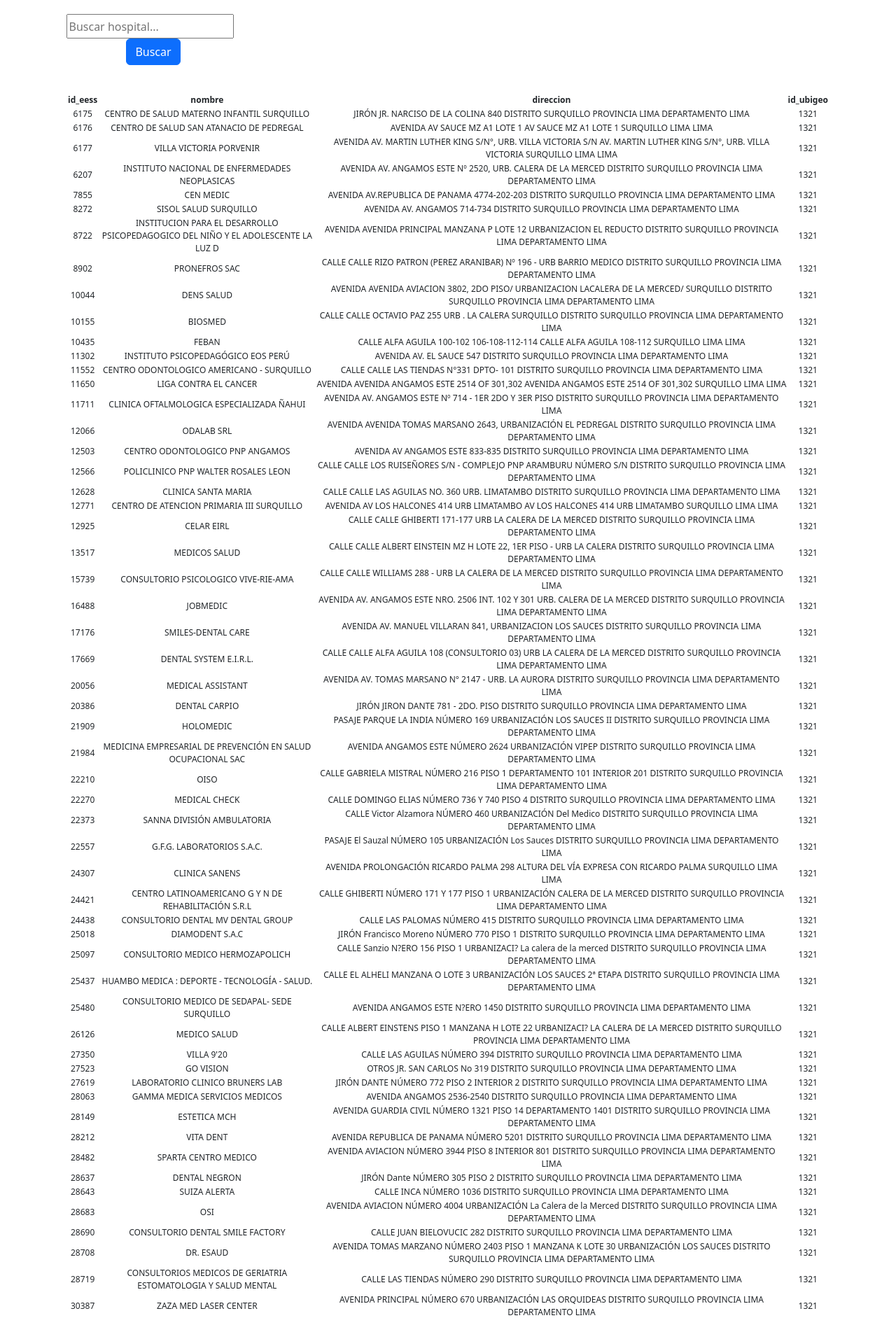
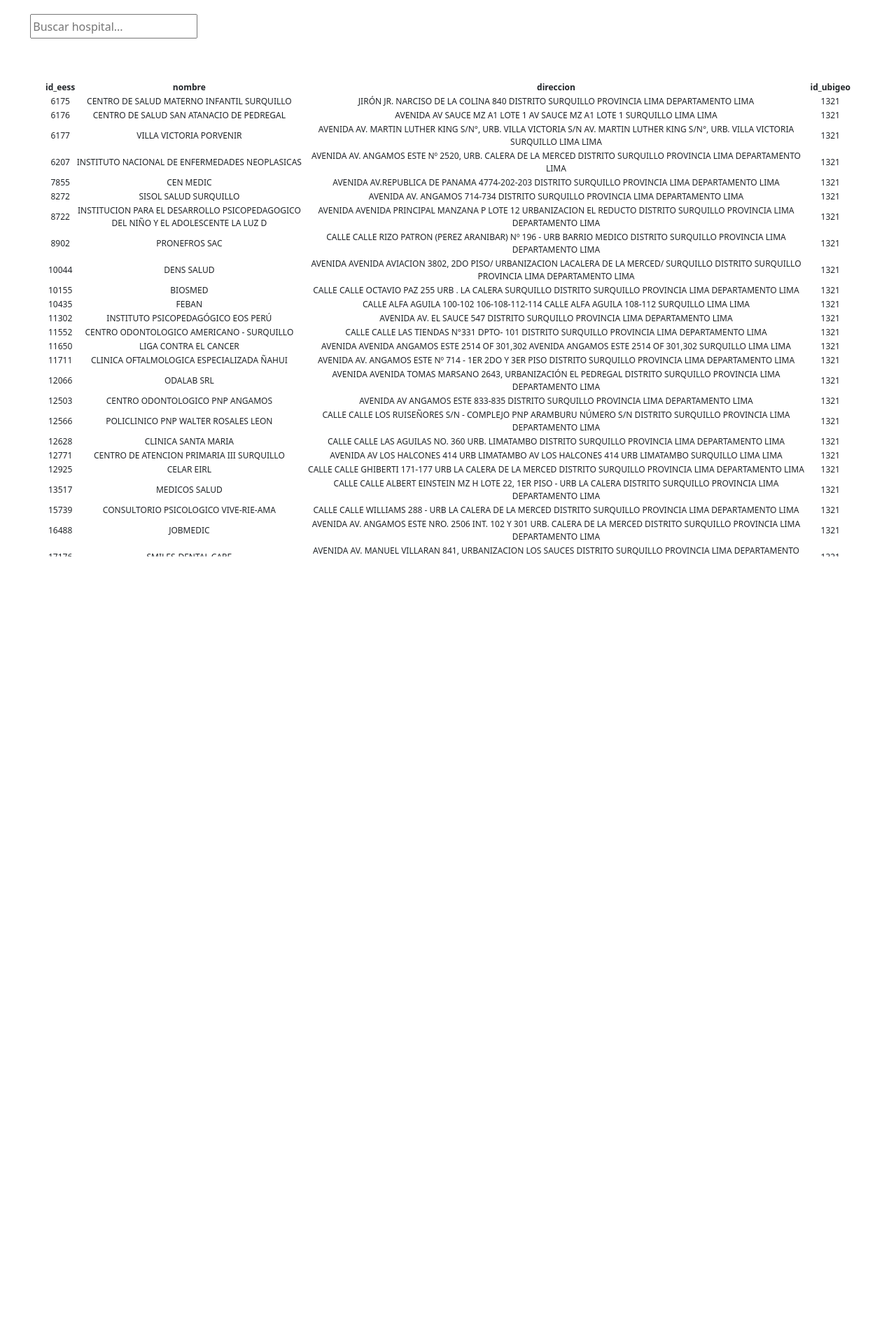
Before and after one commit to Anizito/Flask-Rutas-Hospitales, a Flask app: page /hospitales in a window 1280 px wide. Shown: the part 68-1951 px from the top of the page at 70% size. After the commit the page ends 863 px from the top, so only its background shows below. Run offline with Flask 3, Linux system fonts and the light colour scheme; some libraries are stand-ins or nearby versions.

Commit message:
fix: change table

```diff
--- a/src/static/css/home.css
+++ b/src/static/css/home.css
@@ -12,7 +12,7 @@
 }
 
 .form-group{
-  width: 30%;
+  width: 5%;
 }
 
 .btn-custom {
--- a/src/static/css/hospitals.css
+++ b/src/static/css/hospitals.css
@@ -11,21 +11,43 @@
   color: #cccccc;
 }
 
+.buscar {
+  width: 300px;
+  margin: 20px 0 20px 1%;
+  position: relative;
+  left: 0;
+  display: inline-block;
+}
+
 .contenedor {
   display: flex;
   flex-direction: column;
   align-items: flex-start;
 }
 
-.buscar {
-  width: 300px;
-  margin: 20px 0 20px 5%;
+.tabla-hospitales {
+  width: 100%;
+  max-width: 100%;
+  margin: 20px auto;
+  font-size: 12px;
+  overflow-y: auto;
+  max-height: 680px;
+  display: block;
+  table-layout: fixed;
 }
 
-.tabla-hospitales {
-  width: 85%;
+.tabla-hospitales table {
+  width: 100%;
+  border-collapse: collapse;
+}
+
+.tabla-hospitales tbody {
+  min-height: 100px;
+}
+
+.tabla-hospitales-contenedor {
+  width: 90%;
   margin: 20px auto;
-  font-size: 12px;
 }
 
 .btn-custom {
@@ -35,3 +57,11 @@
 .search-bar{
   height: 35px;
 }
+
+.no-resultados {
+  font-size: 18px;
+  font-weight: bold;
+  color: #666;
+  text-align: center;
+  margin-top: 20px;
+}
--- a/src/templates/hospitals.html
+++ b/src/templates/hospitals.html
@@ -22,9 +22,8 @@
 <div class="contenedor">
   <div class="buscar">
     <input class="search-bar" type="search" placeholder="Buscar hospital...">
-    <button id="lupa" class="btn btn-custom btn-primary">Buscar</button>
   </div>
-
+  <div class="tabla-hospitales-contenedor">
     <div class="tabla-hospitales">
       <table>
         {% set columnas = ['id_eess', 'nombre', 'direccion', 'id_ubigeo'] %}
@@ -47,20 +46,27 @@
           {% endfor %}
         </tbody>
       </table>
+      <div class="no-resultados" style="display: none;">No se encontraron resultados.</div>
+    </div>
   </div>
 </div>
 
 <script>
   const inputBuscar = document.querySelector('input[type="search"]');
+const botonBuscar = document.querySelector('#lupa');
 const tabla = document.querySelector('.tabla-hospitales table');
 
-inputBuscar.addEventListener('input', function() {
-  const textoBuscar = this.value.toLowerCase();
-  const filas = tabla.getElementsByTagName('tr');
+inputBuscar.addEventListener('input', buscar);
+botonBuscar.addEventListener('click', buscar);
+
+function buscar() {
+  const textoBuscar = inputBuscar.value.toLowerCase();
+  const filas = tabla.tBodies[0].rows;
+  let encontrado = false;
 
   for (let i = 0; i < filas.length; i++) {
     const fila = filas[i];
-    const celdas = fila.getElementsByTagName('td');
+    const celdas = fila.cells;
     let coincide = false;
 
     for (let j = 0; j < celdas.length; j++) {
@@ -73,11 +79,19 @@ inputBuscar.addEventListener('input', function() {
 
     if (coincide) {
       fila.style.display = '';
+      encontrado = true;
     } else {
       fila.style.display = 'none';
     }
   }
-});
+
+  const noResultados = document.querySelector('.no-resultados');
+  if (!encontrado && textoBuscar !== '') {
+    noResultados.style.display = 'block';
+  } else {
+    noResultados.style.display = 'none';
+  }
+}
 </script>
 
 
```
Lines whose indentation alone changed are shown as unchanged.
